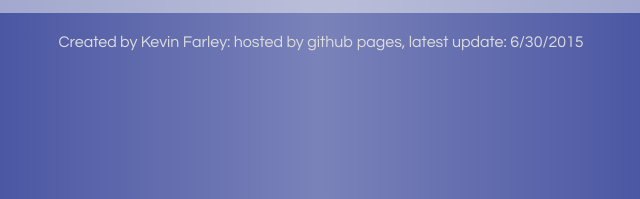
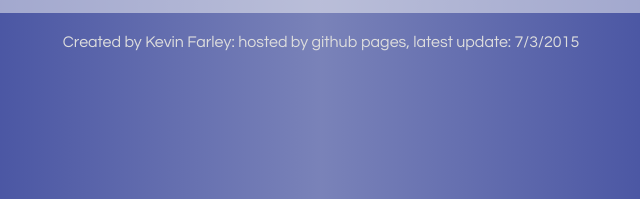
Before and after one commit to kmfarley11/kmfarley11.github.io, a plain HTML site: page index.html in a window 1280 px wide. Shown: the part 476-675 px from the top of the page, 319-959 px from the left. Drawn offline with nearby package versions, Linux system fonts and the light colour scheme.

Commit message:
update footer message

```diff
--- a/index.html
+++ b/index.html
@@ -27,7 +27,7 @@
 </div>
 
 <footer>
-	<p>Created by Kevin Farley: hosted by github pages, latest update: 6/30/2015</p>
+	<p>Created by Kevin Farley: hosted by github pages, latest update: 7/3/2015</p>
 </footer>
 
 <script type="text/javascript" src="./Sources/jquery-1.11.3.min.js"></script>
```
